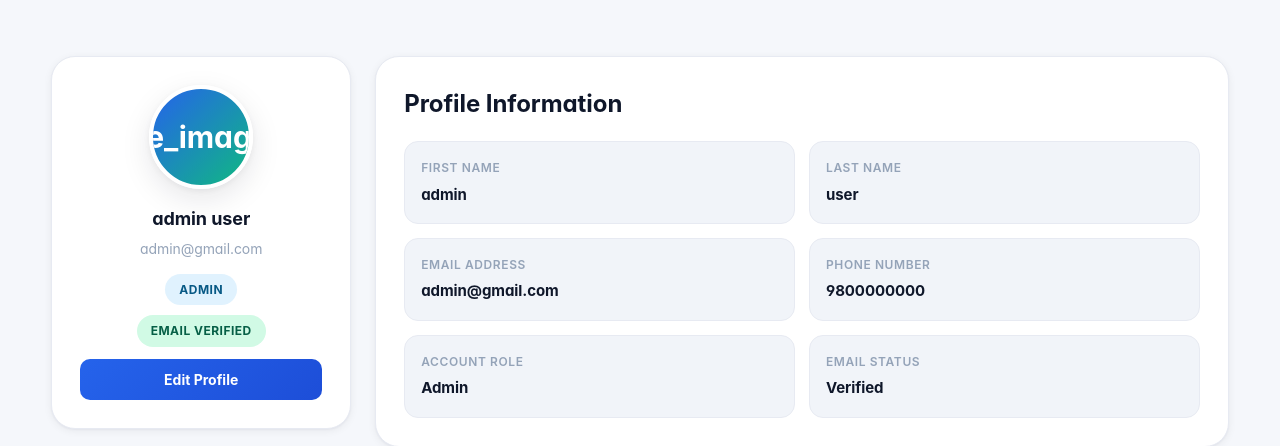
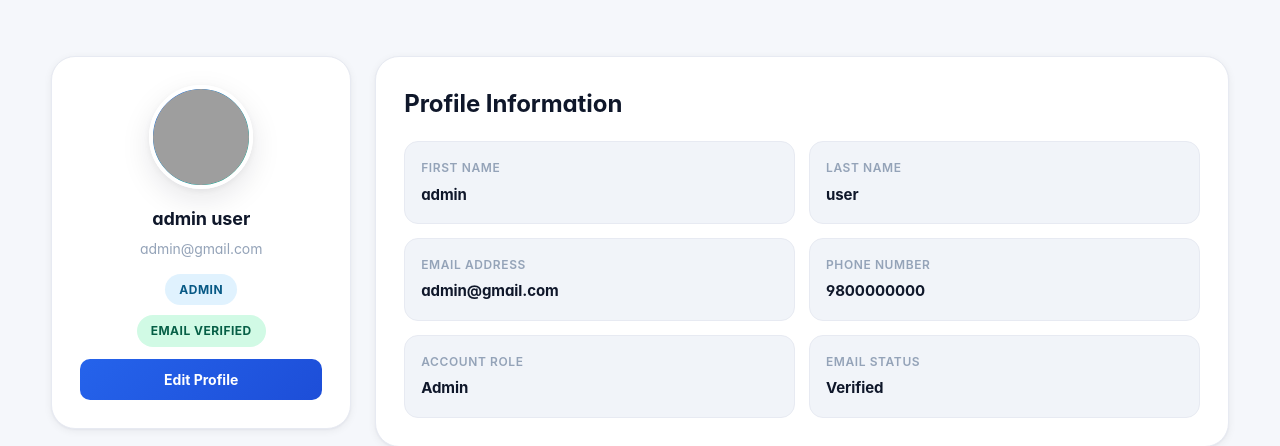
Before and after one commit to grgsaugat11/room-finder-nepal-django, a Django app: page /accounts/profile/ in a window 1280 px wide. Shown: the part 67-513 px from the top of the page. Run offline with Django 5.2, Linux system fonts and the light colour scheme; a user stored in the database is signed in; grey boxes are pictures that could not be loaded.

Commit message:
Enhance profile image display and update Cloudinary storage logic

```diff
--- a/apps/listings/storage.py
+++ b/apps/listings/storage.py
@@ -11,7 +11,7 @@ class CloudinaryMediaStorage(Storage):
     def _save(self, name, content):
         folder = getattr(settings, "CLOUDINARY_FOLDER", "room_finder")
 
-        extension = name.split(".")[-1] if "." in name else ""
+        # extension = name.split(".")[-1] if "." in name else ""
         base_name = name.rsplit(".", 1)[0]
 
         unique_name = f"{base_name}_{uuid.uuid4().hex[:10]}"
--- a/static/css/style.css
+++ b/static/css/style.css
@@ -2169,6 +2169,8 @@ img {
   width: 100%;
   height: 100%;
   object-fit: cover;
+  border-radius: 50%;
+  display: block;
 }
 
 .profile-sidebar h2 {
--- a/templates/accounts/profile.html
+++ b/templates/accounts/profile.html
@@ -9,7 +9,7 @@
             <aside class="profile-sidebar">
                 <div class="profile-avatar">
                     {% if request.user.profile_image %}
-                        {{ request.user.profile_image.url }}
+                        <img src="{{ request.user.profile_image.url }}" alt="Profile Image">
                     {% else %}
                         {{ request.user.first_name|first|upper }}{{ request.user.last_name|first|upper }}
                     {% endif %}
```
